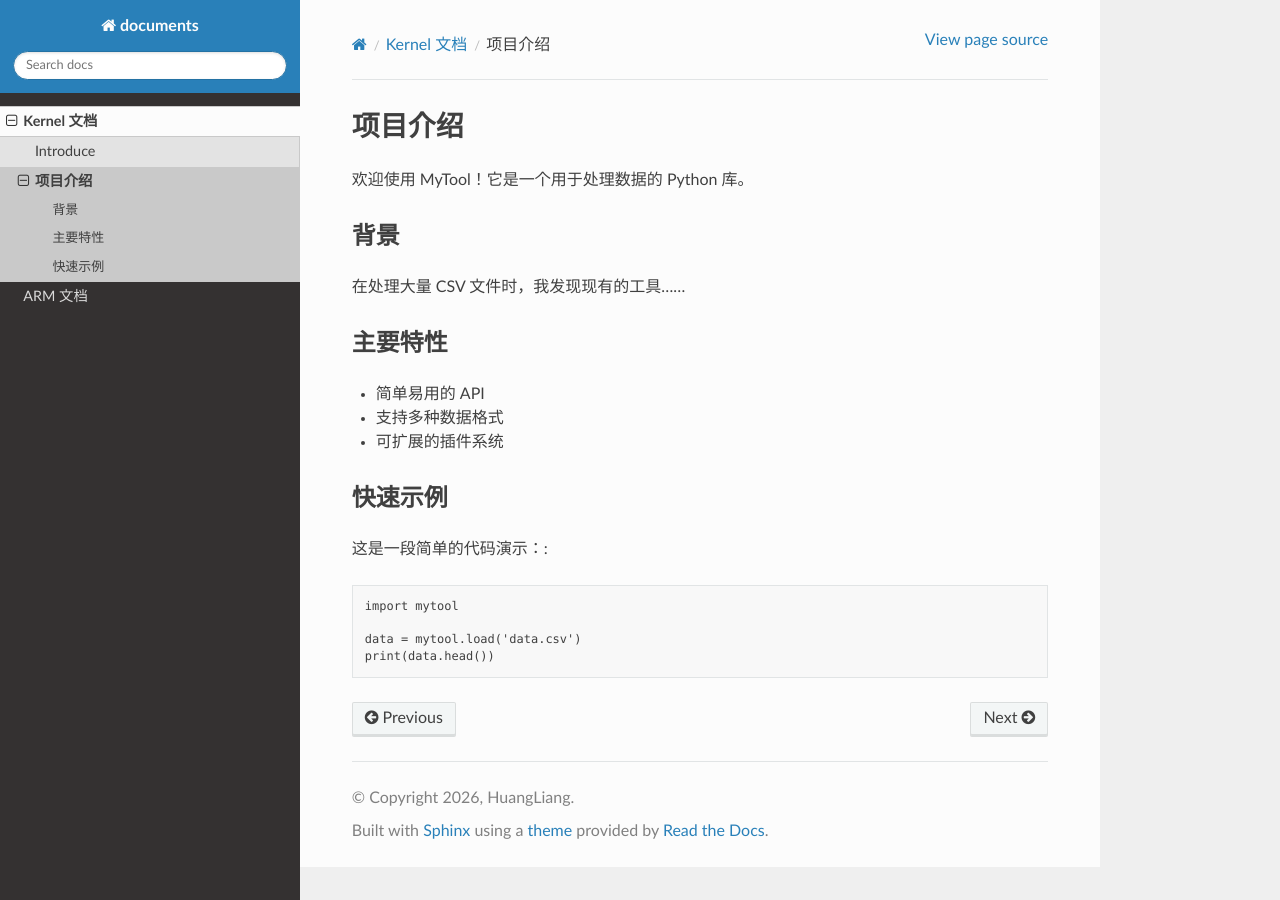
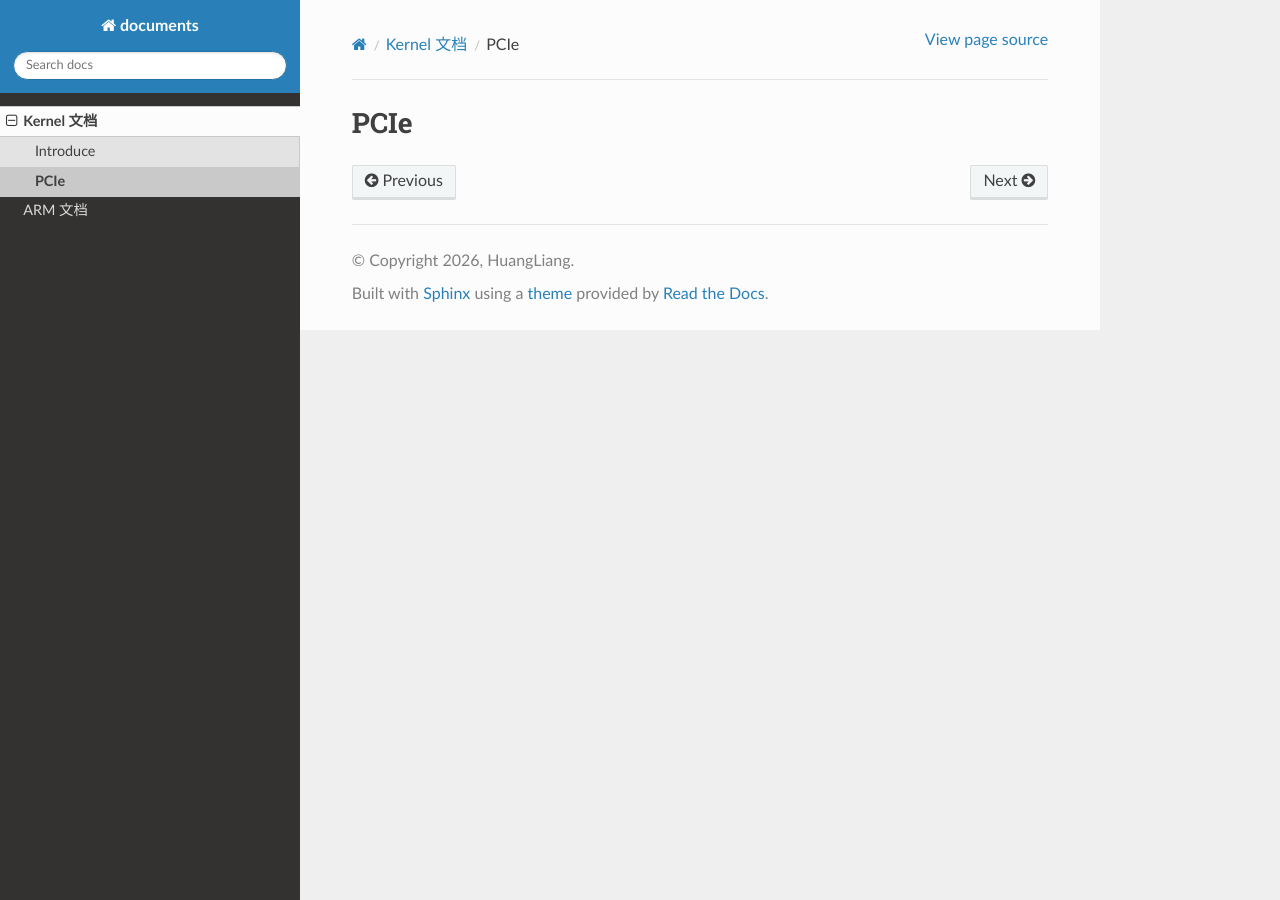
Before and after one commit to huangliang367/documents, a Sphinx documentation site: the page built from source/kernel/pcie.md, in a window 1280 px wide. Built offline with Sphinx 7.4.7 and the Read the Docs theme 3.1.0, drawn with Linux system fonts in a browser that asks for light colours.

```diff
--- a/source/kernel/pcie.md
+++ b/source/kernel/pcie.md
@@ -1,22 +1 @@
-#  项目介绍
-
-欢迎使用 MyTool！它是一个用于处理数据的 Python 库。
-
-## 背景
-
-在处理大量 CSV 文件时，我发现现有的工具……
-
-## 主要特性
-
-* 简单易用的 API
-* 支持多种数据格式
-* 可扩展的插件系统
-
-## 快速示例
-
-这是一段简单的代码演示：:
-
-    import mytool
-
-    data = mytool.load('data.csv')
-    print(data.head())
+# PCIe
--- /dev/null
+++ b/source/requirements.txt
@@ -0,0 +1,3 @@
+sphinx
+sphinx-rtd-theme
+myst-parser
```
Also changed, not shown: 2 other files.
